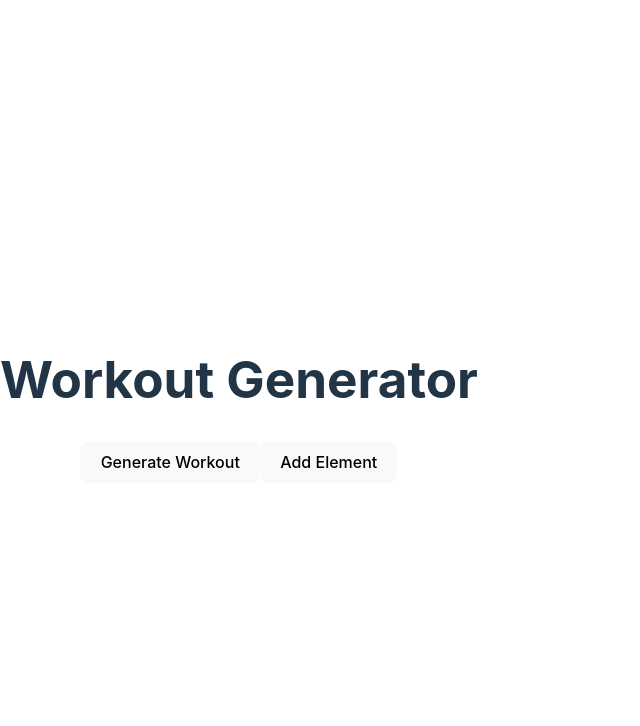
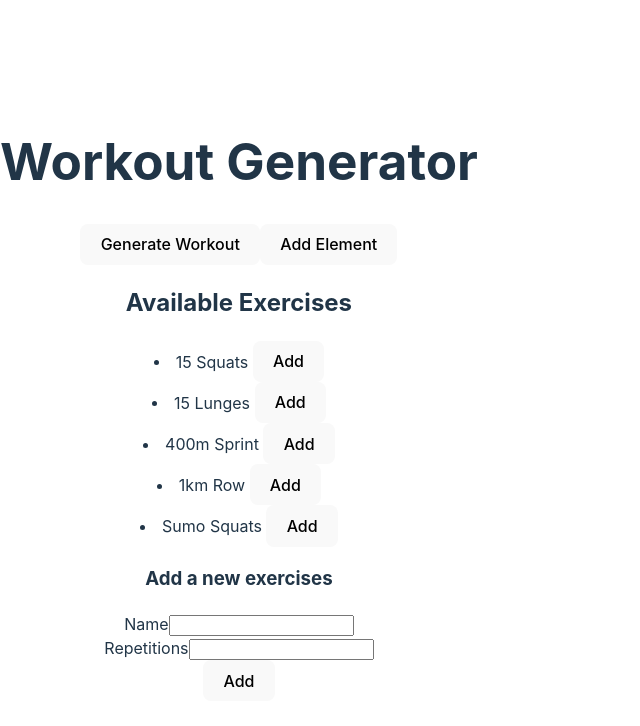
Before and after one commit to lillykml/workout-generator, a React (Vite) app: page / in a window 1280 px wide. Shown: the top 726 px of the page, without its empty margins (0-640 px from the left). Built offline with nearby package versions, Linux system fonts and the light colour scheme; data requests are answered from the project's data file.

Commit message:
Added Functionality to add new exercises

```diff
--- a/db.json
+++ b/db.json
@@ -19,6 +19,11 @@
       "id": "4",
       "name": "Row",
       "repetitions": "1km"
+    },
+    {
+      "id": "c23a",
+      "name": "Sumo Squats",
+      "repetitions": ""
     }
   ]
 }
--- a/src/App.jsx
+++ b/src/App.jsx
@@ -1,16 +1,60 @@
-import { useState } from 'react'
+import { useState, useEffect } from 'react'
 import Workout from './components/Workout'
+import axios from 'axios'
+import Exercise from './components/Exercise'
+import NewExercise from './components/NewExercise'
 
 
 function App() {
 
   const [workout, setWorkout] = useState([])
+  const [exercises, setExercises] = useState([])
+  const [newExerciseName, setNewExerciseName] = useState('')
+  const [newExerciseRepetitions, setNewExerciseRepetitions] = useState('')
+
+  const newNameHandler = (event) => {
+    setNewExerciseName(event.target.value)
+  }
+
+  const newRepetitionsHandler = (event) => {
+    setNewExerciseRepetitions(event.target.value)
+  }
+
+  const addExercise = (event) => {
+    event.preventDefault()
+    const exerciseObject = {
+      name: newExerciseName,
+      repetitions: newExerciseRepetitions
+    }
+    axios
+    .post('http://localhost:3001/exercises', exerciseObject)
+    .then(response => {
+      setExercises(exercises.concat(response.data))
+      setNewExerciseName('')
+      setNewExerciseRepetitions('')
+    })
+  }
+
+
+  useEffect(() => {
+    axios
+      .get('http://localhost:3001/exercises')
+      .then(response => {
+        setExercises(response.data)
+      })
+  }, [])
+
 
   return (
     <>
     <h1>Workout Generator</h1>
     <button>Generate Workout</button>
     <Workout workout={workout}/>
+    <h2>Available Exercises</h2>
+    {exercises.map(exercise => <Exercise key={exercise.id} name={exercise.name}
+        repetitions={exercise.repetitions}/>)}
+    <NewExercise name={newExerciseName} repetitions={newExerciseRepetitions}
+    nameHandler={newNameHandler} repetitionsHandler={newRepetitionsHandler} addExercise={addExercise}/>
     </>
   )
 }
--- a/src/components/Exercise.jsx
+++ b/src/components/Exercise.jsx
@@ -1,7 +1,7 @@
 const Exercise = ({name, repetitions}) => {
     return (
         <>
-            <li>{repetitions} {name} <button>Delete</button></li>
+            <li>{repetitions} {name} <button>Add</button></li>
         </>
     )
 }
--- /dev/null
+++ b/src/components/NewExercise.jsx
@@ -0,0 +1,20 @@
+const NewExercise = ({name, repetitions, nameHandler, repetitionsHandler, addExercise}) => {
+    return (
+        <>
+        <h3>Add a new exercises</h3>
+        <form onSubmit={addExercise}>
+            <div>
+                <label>Name</label>
+                <input value={name} onChange={nameHandler}/>
+            </div>
+            <div>
+                <label>Repetitions</label>
+                <input value={repetitions} onChange={repetitionsHandler}/>
+            </div>
+            <button type="submit">Add</button>
+        </form>
+        </>
+    )
+}
+
+export default NewExercise
```
Lines whose indentation alone changed are shown as unchanged.
